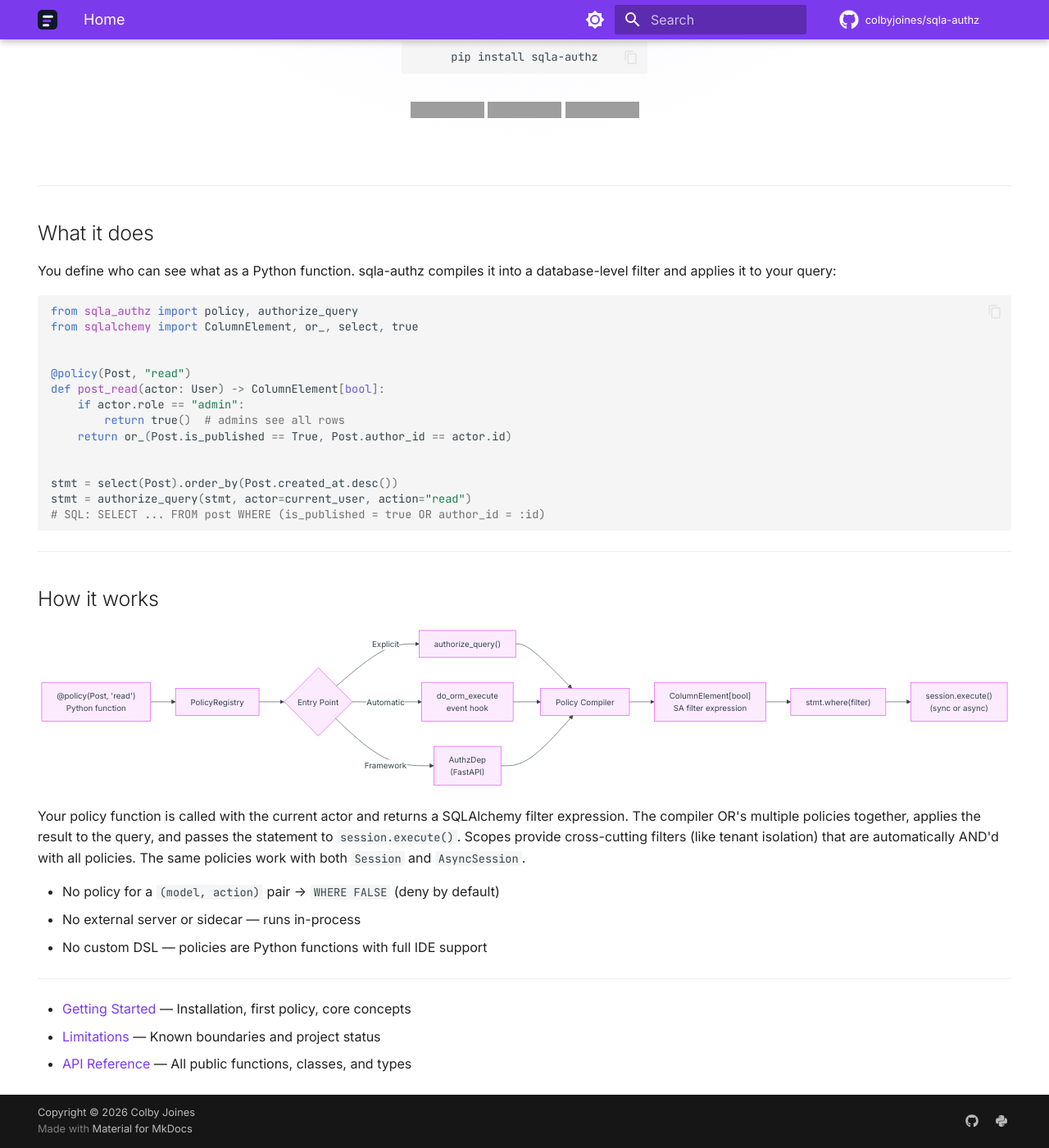
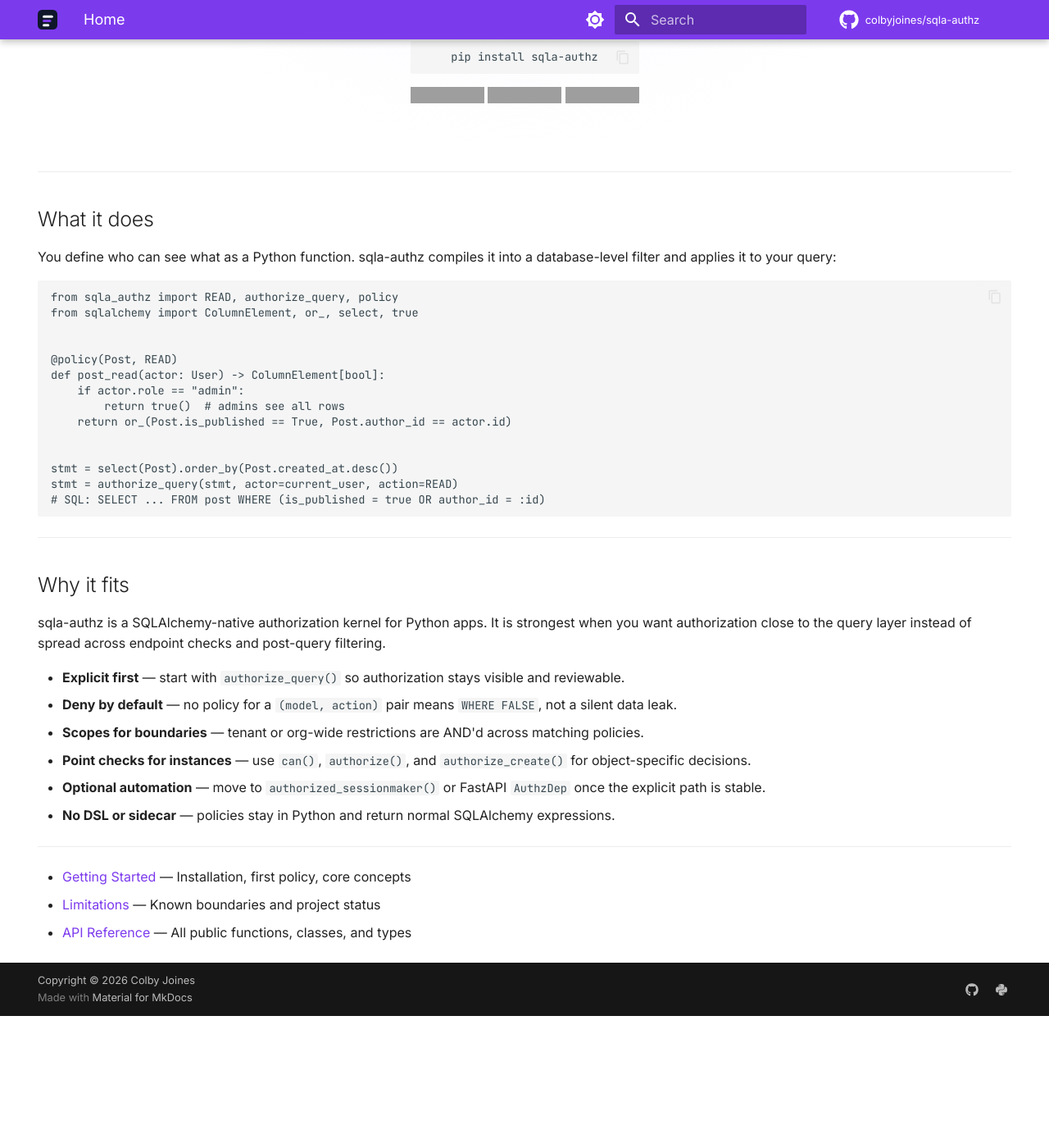
Before and after one commit to colbyjoines/sqla-authz, an MkDocs documentation site: the page built from docs/index.md, in a window 1280 px wide and 1400 px high, scrolled down 580 px. Shown: the whole window at 82% size. Built offline with MkDocs 1.6.1 and Material for MkDocs 9.7.7, drawn with Linux system fonts in a browser that asks for light colours; comment, search, counter and statistics services are not loaded; after the commit the page ends 1819 px from its top, so only the background shows below that; grey boxes are pictures that could not be loaded.

Commit message:
docs: removed mermaid diagram

````diff
--- a/docs/index.md
+++ b/docs/index.md
@@ -34,11 +34,11 @@ pip install sqla-authz
 You define who can see what as a Python function. sqla-authz compiles it into a database-level filter and applies it to your query:
 
 ```python
-from sqla_authz import policy, authorize_query
+from sqla_authz import READ, authorize_query, policy
 from sqlalchemy import ColumnElement, or_, select, true
 
 
-@policy(Post, "read")
+@policy(Post, READ)
 def post_read(actor: User) -> ColumnElement[bool]:
     if actor.role == "admin":
         return true()  # admins see all rows
@@ -46,45 +46,22 @@ def post_read(actor: User) -> ColumnElement[bool]:
 
 
 stmt = select(Post).order_by(Post.created_at.desc())
-stmt = authorize_query(stmt, actor=current_user, action="read")
+stmt = authorize_query(stmt, actor=current_user, action=READ)
 # SQL: SELECT ... FROM post WHERE (is_published = true OR author_id = :id)
 ```
 
 ---
 
-## How it works
+## Why it fits
 
-```mermaid
-flowchart LR
-    A["@policy(Post, 'read')<br/>Python function"]
-    B[PolicyRegistry]
-    C{Entry Point}
-    D["authorize_query()"]
-    E["do_orm_execute<br/>event hook"]
-    F["AuthzDep<br/>(FastAPI)"]
-    G[Policy Compiler]
-    H["ColumnElement[bool]<br/>SA filter expression"]
-    I["stmt.where(filter)"]
-    J["session.execute()<br/>(sync or async)"]
+sqla-authz is a SQLAlchemy-native authorization kernel for Python apps. It is strongest when you want authorization close to the query layer instead of spread across endpoint checks and post-query filtering.
 
-    A --> B
-    B --> C
-    C -->|Explicit| D
-    C -->|Automatic| E
-    C -->|Framework| F
-    D --> G
-    E --> G
-    F --> G
-    G --> H
-    H --> I
-    I --> J
-```
-
-Your policy function is called with the current actor and returns a SQLAlchemy filter expression. The compiler OR's multiple policies together, applies the result to the query, and passes the statement to `session.execute()`. Scopes provide cross-cutting filters (like tenant isolation) that are automatically AND'd with all policies. The same policies work with both `Session` and `AsyncSession`.
-
-- No policy for a `(model, action)` pair → `WHERE FALSE` (deny by default)
-- No external server or sidecar — runs in-process
-- No custom DSL — policies are Python functions with full IDE support
+- **Explicit first** — start with `authorize_query()` so authorization stays visible and reviewable.
+- **Deny by default** — no policy for a `(model, action)` pair means `WHERE FALSE`, not a silent data leak.
+- **Scopes for boundaries** — tenant or org-wide restrictions are AND'd across matching policies.
+- **Point checks for instances** — use `can()`, `authorize()`, and `authorize_create()` for object-specific decisions.
+- **Optional automation** — move to `authorized_sessionmaker()` or FastAPI `AuthzDep` once the explicit path is stable.
+- **No DSL or sidecar** — policies stay in Python and return normal SQLAlchemy expressions.
 
 ---
 
--- a/mkdocs.yml
+++ b/mkdocs.yml
@@ -47,11 +47,6 @@ extra_css:
 markdown_extensions:
   - admonition
   - pymdownx.details
-  - pymdownx.superfences:
-      custom_fences:
-        - name: mermaid
-          class: mermaid
-          format: !!python/name:pymdownx.superfences.fence_code_format
   - pymdownx.tabbed:
       alternate_style: true
   - pymdownx.highlight:
````
